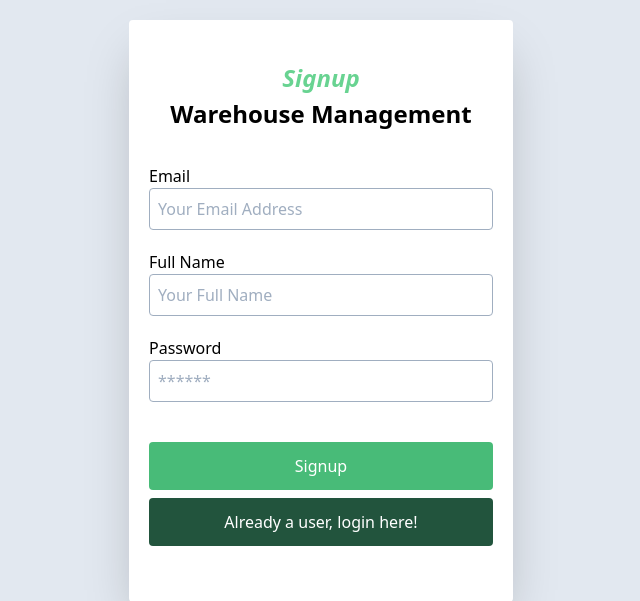
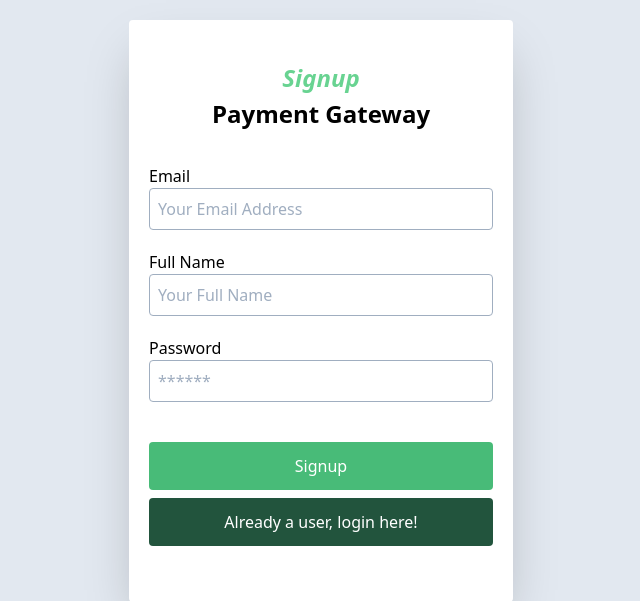
Before and after one commit to Azharsayyed5/payment-gateway, a Flask app: page /signup in a window 1280 px wide. Shown: the top 601 px of the page, without its empty margins (319-959 px from the left). Run offline with Flask 2, Linux system fonts and the light colour scheme; some libraries are stand-ins or nearby versions.

Commit message:
Fix title

```diff
--- a/src/templates/login.html
+++ b/src/templates/login.html
@@ -2,7 +2,7 @@
   <head>
     <meta charset="UTF-8" />
     <meta name="viewport" content="width=device-width, initial-scale=1.0" />
-    <title>Warehouse Management Login</title>
+    <title>Payment Gateway</title>
 <link rel="stylesheet" href="https://cdnjs.cloudflare.com/ajax/libs/tailwindcss/1.4.6/tailwind.min.css" />
   </head>
   <body class="bg-gray-300">
@@ -11,7 +11,7 @@
       <div class="max-w-sm mx-auto my-5 bg-white px-5 py-10 rounded shadow md:shadow-2xl">
         <div class="text-center mb-8">
           <h1 class="font-bold text-2xl text-green-400" style="font-style: italic;">Login</h1>
-          <h1 class="font-bold text-2xl font-bold">Warehouse Management</h1>
+          <h1 class="font-bold text-2xl font-bold">Payment Gateway</h1>
         </div>
 
         {% with messages = get_flashed_messages() %}
--- a/src/templates/signup.html
+++ b/src/templates/signup.html
@@ -2,7 +2,7 @@
   <head>
     <meta charset="UTF-8" />
     <meta name="viewport" content="width=device-width, initial-scale=1.0" />
-    <title>Warehouse Management Signup</title>
+    <title>Payment Gateway Signup</title>
 <link rel="stylesheet" href="https://cdnjs.cloudflare.com/ajax/libs/tailwindcss/1.4.6/tailwind.min.css" />
   </head>
   <body class="bg-gray-300">
@@ -11,7 +11,7 @@
       <div class="max-w-sm mx-auto my-5 bg-white px-5 py-10 rounded shadow md:shadow-2xl">
         <div class="text-center mb-8">
           <h1 class="font-bold text-2xl text-green-400" style="font-style: italic;">Signup</h1>
-          <h1 class="font-bold text-2xl font-bold">Warehouse Management</h1>
+          <h1 class="font-bold text-2xl font-bold">Payment Gateway</h1>
 
           {% with messages = get_flashed_messages() %}
           {% if messages %}
```
